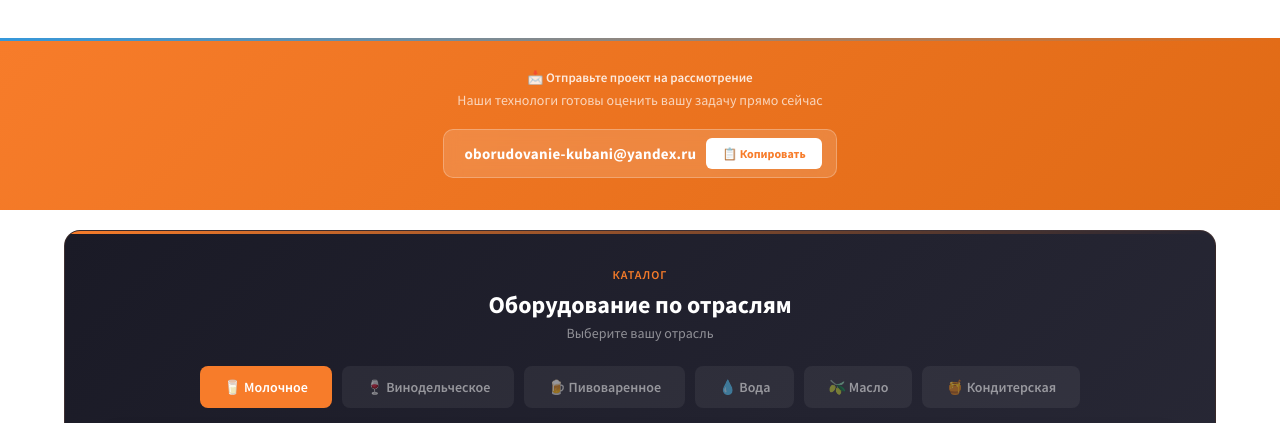
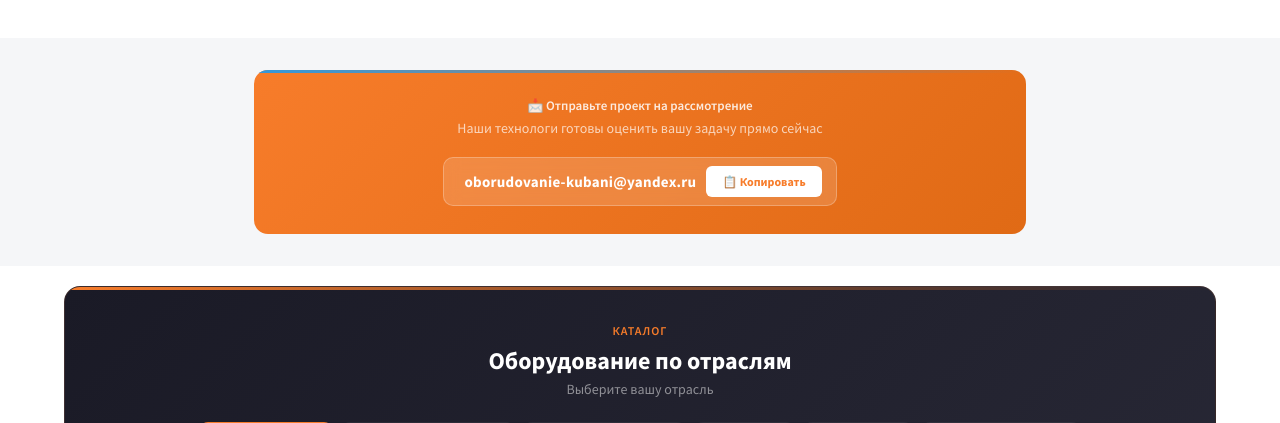
Before and after one commit to PivoGameDev/ob-kub, a PHP site: page / in a window 1280 px wide. Shown: the part 1627-2050 px from the top of the page. Run offline with PHP 8.4, Linux system fonts and the light colour scheme.

Commit message:
email CTA: rounded card on light bg, fixed div nesting

```diff
--- a/index.php
+++ b/index.php
@@ -694,9 +694,10 @@ window.hqSelData={};window._hqVol='';window._hqPrice=''
 </section>
 
 <!-- EMAIL CTA -->
-<section style="background:linear-gradient(135deg,#F77C2A,#e06a15);position:relative;overflow:hidden">
+<section style="padding:32px 0;background:#f5f6f8">
+<div class="db-wrap" style="max-width:820px">
+<div style="background:linear-gradient(135deg,#F77C2A,#e06a15);border-radius:14px;position:relative;overflow:hidden;padding:28px 24px">
 <div style="position:absolute;top:0;left:0;right:0;height:3px;background:linear-gradient(90deg,#3498db,transparent)"></div>
-<div style="max-width:820px;margin:0 auto;padding:32px 24px">
 <div style="display:flex;flex-wrap:wrap;align-items:center;justify-content:center;gap:20px 40px;position:relative;z-index:1">
 <div style="text-align:center">
 <div style="font-size:13px;font-weight:600;color:rgba(255,255,255,.85);margin-bottom:4px">📩 Отправьте проект на рассмотрение</div>
@@ -705,7 +706,7 @@ window.hqSelData={};window._hqVol='';window._hqPrice=''
 <div style="display:flex;align-items:center;gap:10px;background:rgba(255,255,255,.15);backdrop-filter:blur(8px);border:1px solid rgba(255,255,255,.25);border-radius:10px;padding:8px 14px 8px 20px">
 <span style="font-size:15px;font-weight:700;color:#fff;letter-spacing:.3px">oborudovanie-kubani@yandex.ru</span>
 <button onclick="var b=this;navigator.clipboard.writeText('oborudovanie-kubani@yandex.ru').then(function(){b.textContent='✅ Скопировано';setTimeout(function(){b.textContent='📋 Копировать'},2000)}).catch(function(){b.textContent='❌ Ошибка';setTimeout(function(){b.textContent='📋 Копировать'},2000)})" style="padding:8px 16px;background:#fff;color:#F77C2A;border:none;border-radius:6px;font-size:12px;font-weight:700;cursor:pointer;font-family:inherit;white-space:nowrap;transition:opacity .2s" onmouseover="this.style.opacity='.9'" onmouseout="this.style.opacity=''">📋 Копировать</button>
-</div>
+ </div>
 </div>
 </div>
 </section>
```
